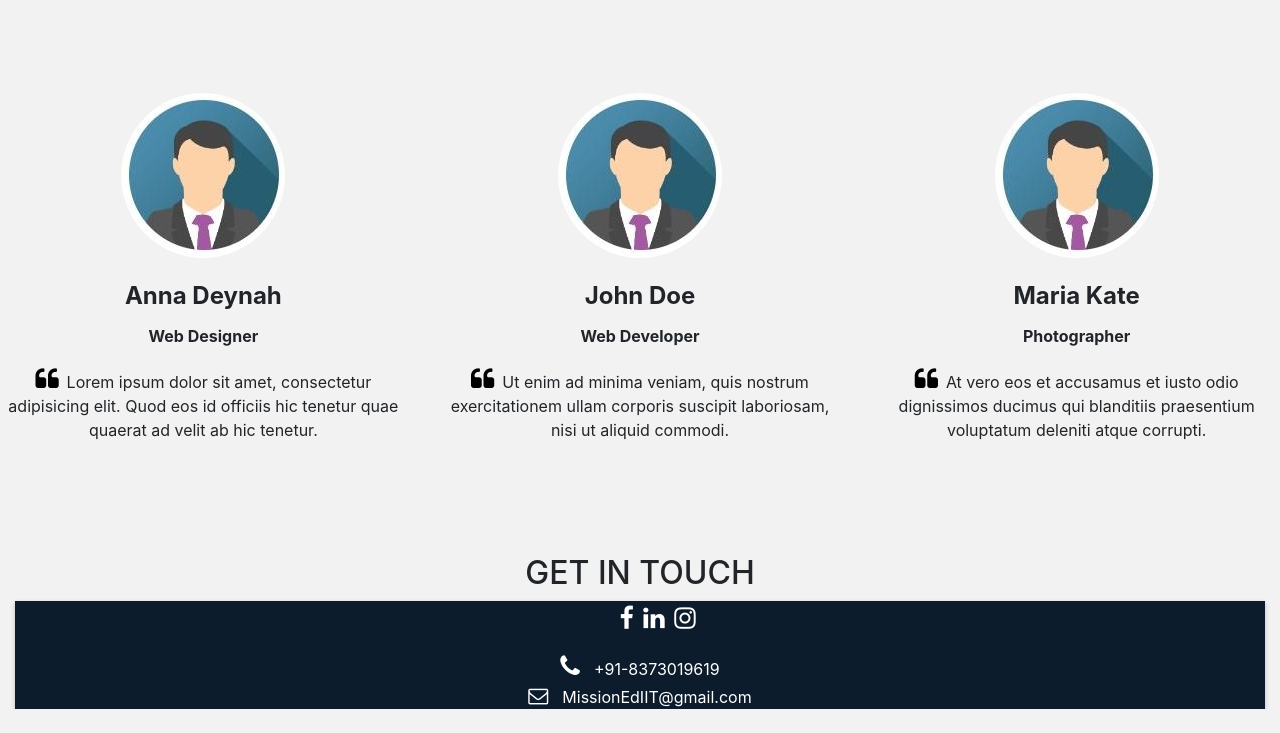
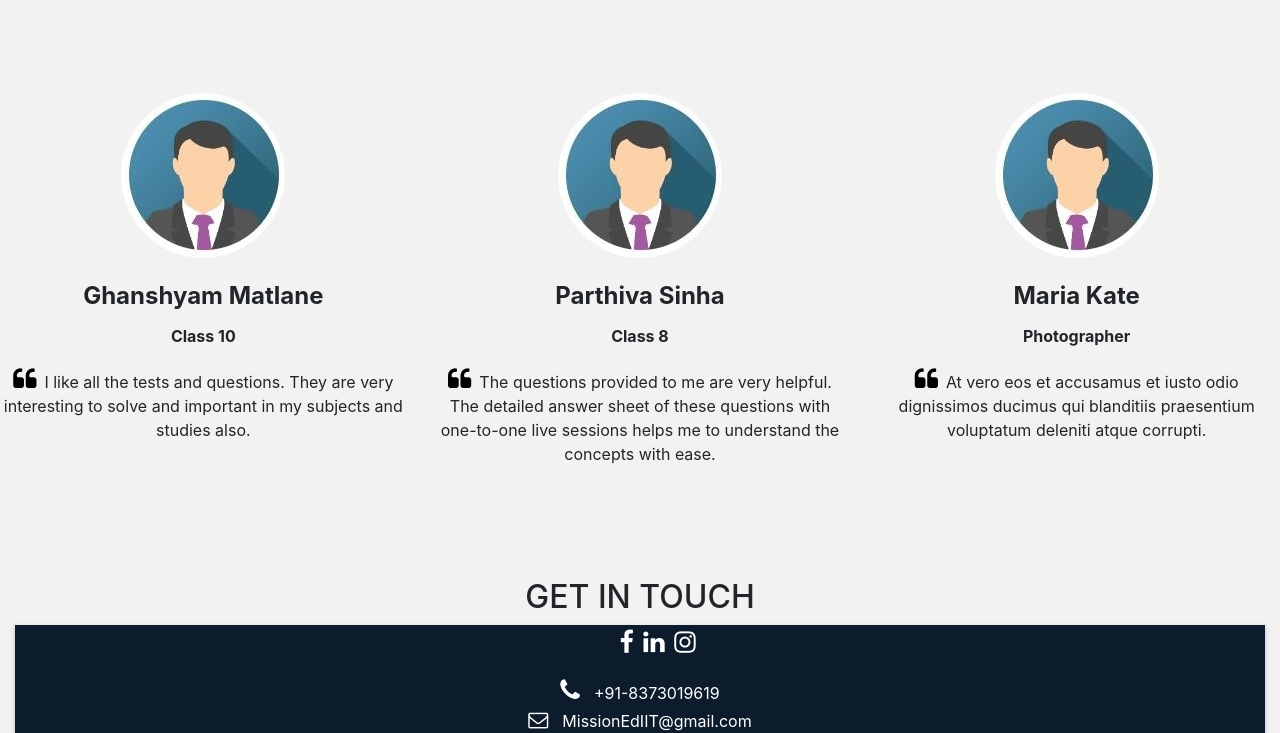
Before and after one commit to divyanshgupta56/mi-ed-home_page, a plain HTML site: page testimonial.html in a window 1280 px wide. Shown: the part 656-1389 px from the top of the page. Before the commit the page ends 1365 px from the top, so only its background shows below. Drawn offline with nearby package versions, Linux system fonts and the light colour scheme; files whose address does not match are found by name.

Commit message:
Update testimonial.html

```diff
--- a/testimonial.html
+++ b/testimonial.html
@@ -183,11 +183,10 @@
           <img src="images/male.jpeg" class="rounded-circle z-depth-1 img-fluid">
         </div>
         <!--Content-->
-        <h4 class="font-weight-bold dark-grey-text mt-4">Anna Deynah</h4>
-        <h6 class="font-weight-bold blue-text my-3">Web Designer</h6>
+        <h4 class="font-weight-bold dark-grey-text mt-4">Ghanshyam Matlane</h4>
+        <h6 class="font-weight-bold blue-text my-3">Class 10</h6>
         <p class="font-weight-normal dark-grey-text">
-          <i class="fa fa-quote-left pr-2"" style="color: black;"></i>Lorem ipsum dolor sit amet, consectetur adipisicing elit. Quod
-          eos id officiis hic tenetur quae quaerat ad velit ab hic tenetur.</p>
+          <i class="fa fa-quote-left pr-2"" style="color: black;"></i>I like all the tests and questions. They are very interesting to solve and important in my subjects and studies also.</p>
         <!--Review-->
 
       </div>
@@ -204,11 +203,10 @@
           <img src="images/male.jpeg" class="rounded-circle z-depth-1 img-fluid">
         </div>
         <!--Content-->
-        <h4 class="font-weight-bold dark-grey-text mt-4">John Doe</h4>
-        <h6 class="font-weight-bold blue-text my-3">Web Developer</h6>
+        <h4 class="font-weight-bold dark-grey-text mt-4">Parthiva Sinha</h4>
+        <h6 class="font-weight-bold blue-text my-3">Class 8</h6>
         <p class="font-weight-normal dark-grey-text">
-          <i class="fa fa-quote-left pr-2"" style="color: black;"></i>Ut enim ad minima veniam, quis nostrum exercitationem ullam
-          corporis suscipit laboriosam, nisi ut aliquid commodi.</p>
+          <i class="fa fa-quote-left pr-2"" style="color: black;"></i>The questions provided to me are very helpful. The detailed answer sheet of these questions with one-to-one live sessions helps me to understand the concepts with ease.</p>
         <!--Review-->
 
       </div>
```
